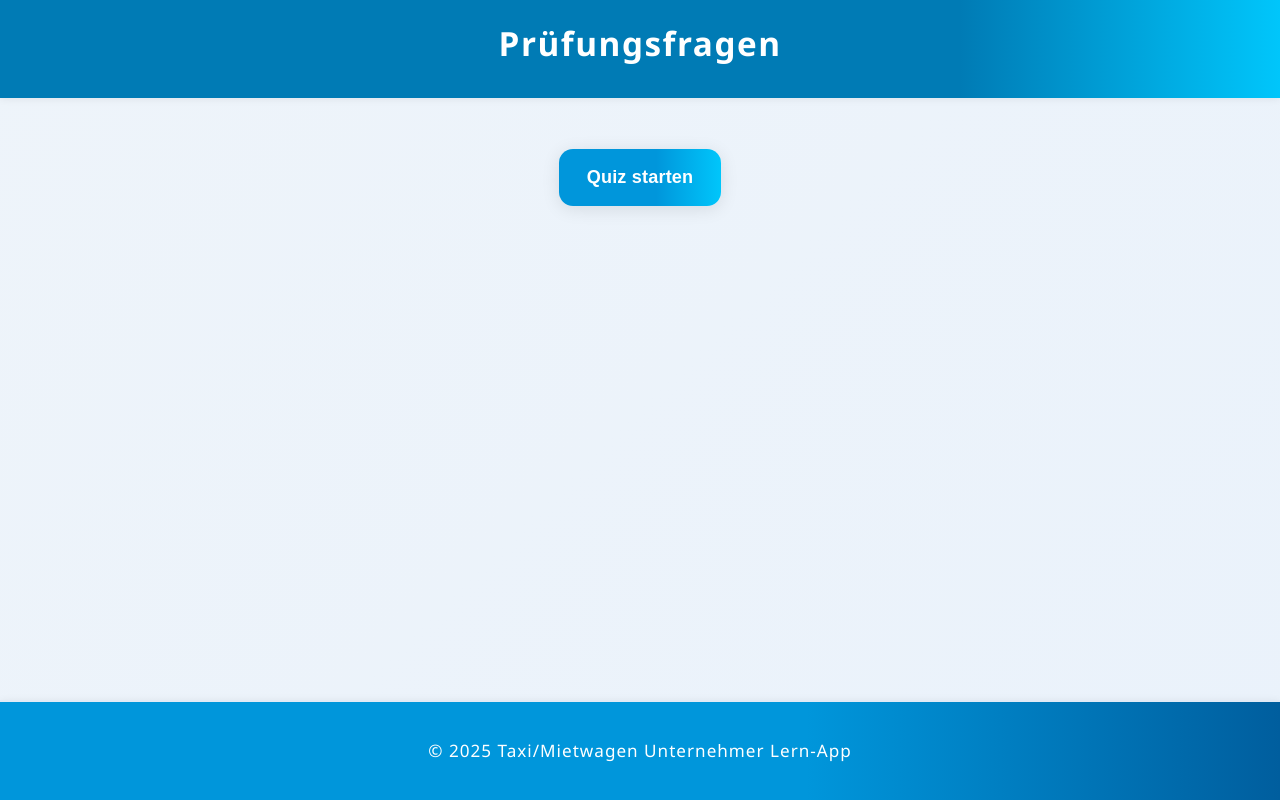
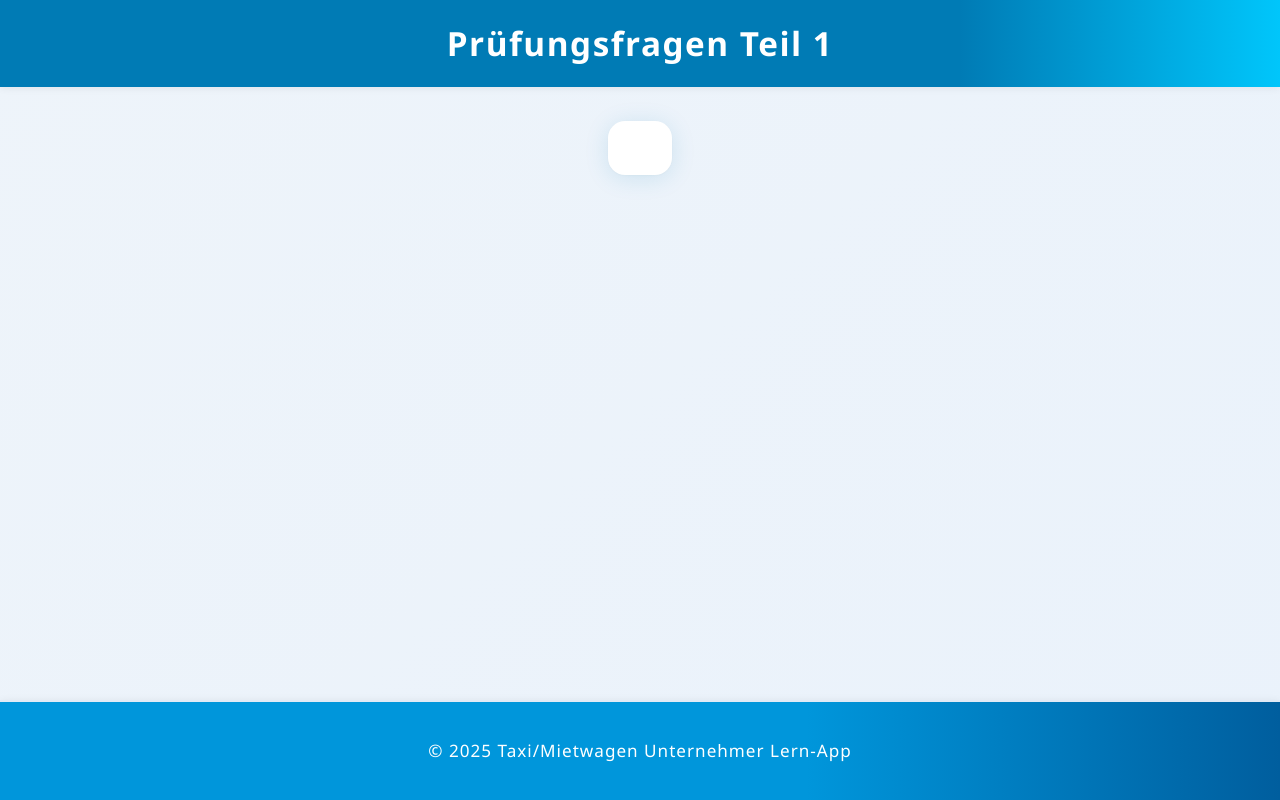
Before and after one commit to naeemjajja-786/taxi-unternehmer-app, a plain HTML site: page exams-teil1.html in a window 1280 px wide. Drawn offline with Linux system fonts and the light colour scheme.

Commit message:
Update exams-teil1.html

```diff
--- a/exams-teil1.html
+++ b/exams-teil1.html
@@ -2,21 +2,17 @@
 <html lang="de">
 <head>
   <meta charset="UTF-8">
-  <title>Prüfungsfragen – Taxi/Mietwagen Unternehmer</title>
+  <title>Prüfungsfragen Teil 1 – Taxi/Mietwagen</title>
   <meta name="viewport" content="width=device-width, initial-scale=1.0">
   <link rel="stylesheet" href="style.css">
 </head>
 <body>
   <header>
-  <h1>Prüfungsfragen</h1>
-  <div id="timer" style="font-size:1.18em;font-weight:500;margin:0.7rem 0;"></div>
+    <h1>Prüfungsfragen Teil 1</h1>
   </header>
-<main id="quiz-app">
-  <div id="quiz-menu" class="main-menu">
-    <button id="startBtn">Quiz starten</button>
-  </div>
-  <div id="quiz-container" style="display:none"></div>
-  <button id="backBtn" class="back-btn" style="display:none;">Zurück zum Menü</button>
+  <main>
+    <div id="quiz-container" class="quiz-container"></div>
+    <button id="backBtn" class="back-btn" style="display:none;" onclick="window.location.href='index.html'">Zurück zum Hauptmenü</button>
   </main>
   <footer>
     <p>&copy; 2025 Taxi/Mietwagen Unternehmer Lern-App</p>
```
Lines whose indentation alone changed are shown as unchanged.
